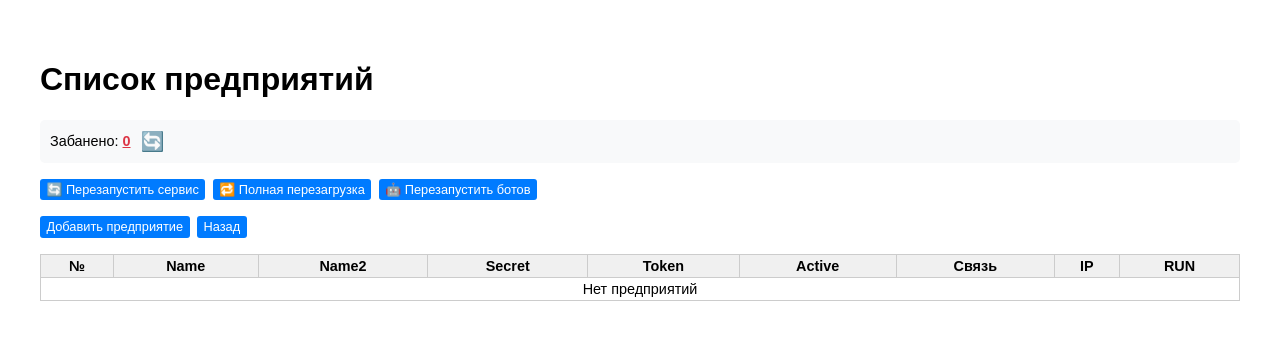
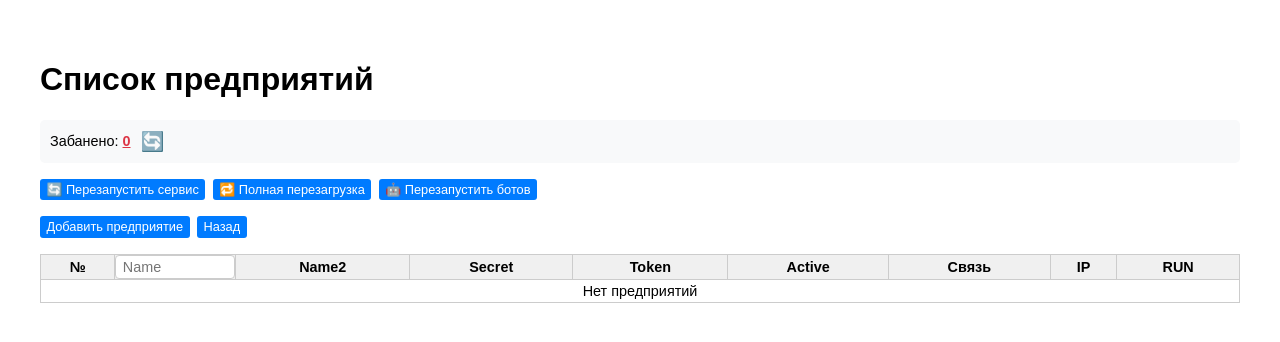
Before and after one commit to Vochi-dev/v3, a Flask app: template app/templates/enterprises.html in a window 1280 px wide. Shown: the top 342 px of the page. Run offline with Flask 3, Linux system fonts and the light colour scheme; the template is opened without the code that fills it, so the values that code supplies are empty.

Commit message:
Добавлены стили и функциональность для поиска предприятий на странице enterprises.html, включая поле ввода и фильтрацию по имени.

```diff
--- a/app/templates/enterprises.html
+++ b/app/templates/enterprises.html
@@ -186,6 +186,35 @@
     .banned-ip-item:last-child {
       border-bottom: none;
     }
+    .search-container {
+      margin: 1rem 0;
+    }
+    .search-input {
+      padding: 0.2rem 0.4rem;
+      width: 100%;
+      border: 1px solid #ccc;
+      border-radius: 4px;
+      font-size: 0.9rem;
+      box-sizing: border-box;
+      max-width: 120px;
+    }
+    .search-input:focus {
+      outline: none;
+      border-color: #007bff;
+      box-shadow: 0 0 0 2px rgba(0,123,255,0.25);
+    }
+    th.search-header {
+      padding: 0;
+      width: 120px;
+      max-width: 120px;
+    }
+    td.name-cell {
+      width: 120px;
+      max-width: 120px;
+      overflow: hidden;
+      text-overflow: ellipsis;
+      white-space: nowrap;
+    }
   </style>
 </head>
 <body>
@@ -225,7 +254,13 @@
     <thead>
       <tr>
         <th>№</th>
-        <th>Name</th>
+        <th class="search-header">
+          <input type="text"
+                 class="search-input"
+                 id="nameFilter"
+                 placeholder="Name"
+                 oninput="filterEnterprises()">
+        </th>
         <th>Name2</th>
         <th>Secret</th>
         <th>Token</th>
@@ -239,7 +274,7 @@
       {% for ent in enterprises|sort(attribute='number', reverse=false) %}
       <tr>
         <td>{{ ent.number }}</td>
-        <td>{{ ent.name }}</td>
+        <td class="name-cell">{{ ent.name }}</td>
         <td class="name2-cell">{{ ent.name2 or '' }}</td>
         <td class="copy-cell">
           <button class="copy-button" onclick="copyWithNotification('{{ ent.secret }}', 'Secret', '{{ ent.name }}')">📋</button>
@@ -397,6 +432,22 @@
 
     // Загружаем количество забаненных IP при загрузке страницы
     document.addEventListener('DOMContentLoaded', refreshBannedCount);
+
+    function filterEnterprises() {
+      const searchText = document.getElementById('nameFilter').value.toLowerCase();
+      const rows = document.querySelectorAll('table tbody tr');
+
+      rows.forEach(row => {
+        const nameCell = row.children[1]; // индекс 1 - столбец Name
+        const name = nameCell.textContent.toLowerCase();
+
+        if (name.startsWith(searchText)) {
+          row.style.display = '';
+        } else {
+          row.style.display = 'none';
+        }
+      });
+    }
   </script>
 </body>
 </html>
```
